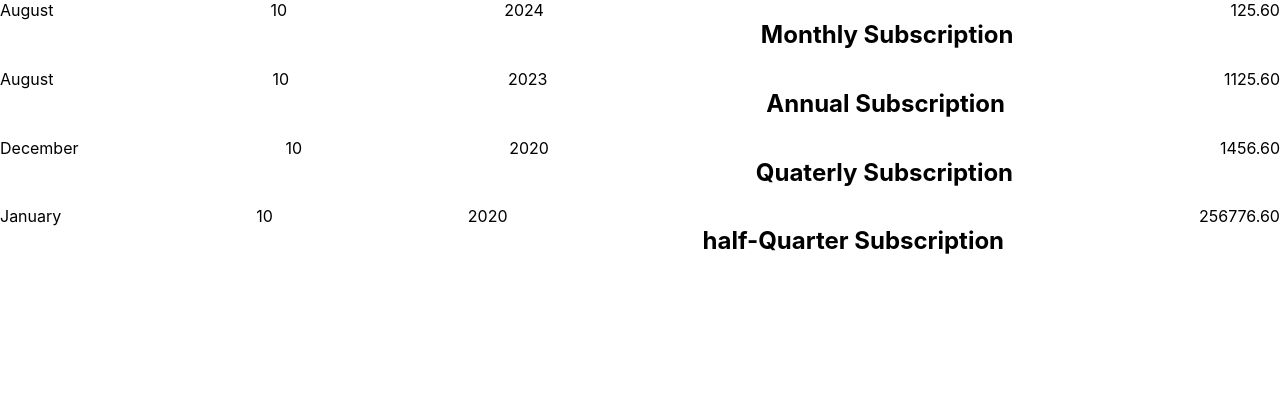
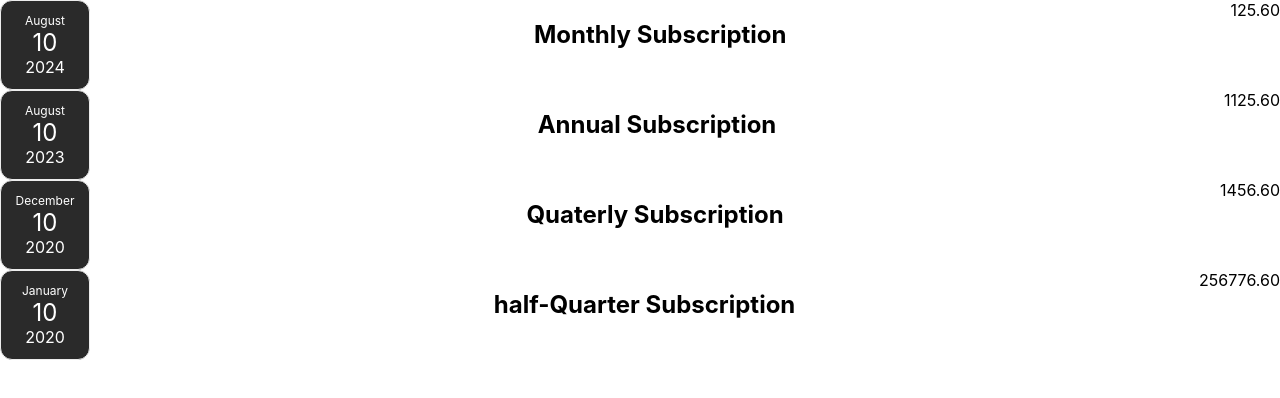
Before and after one commit to sandeeppal270/reactlearn, a React (Create React App) app: page / in a window 1280 px wide. Shown: the top 398 px of the page. Built offline with nearby package versions, Linux system fonts and the light colour scheme.

Commit message:
first commit

```diff
--- a/src/components/Subscription.js
+++ b/src/components/Subscription.js
@@ -1,14 +1,11 @@
 import './Subscription.css'
+import SubscriptionDate from './SubscriptionDate'
 function Subscription(props){
     // this is js function four using month day year in string format
-    const month=props.date.toLocaleString('default',{month:'long'});
-    const day=props.date.toLocaleString('default',{day:'2-digit'});
-    const year=props.date.getFullYear();
+
     return(
         <div className="subscription">
-        <div>{month}</div>
-        <div>{day}</div>
-        <div>{year}</div>
+        <SubscriptionDate date={props.date}/>
         <h2 className='subscription_title'>{props.title}</h2>
         <div className='subscription_price'>{props.amount}</div>
         </div>
--- a/src/components/SubscriptionDate.css
+++ b/src/components/SubscriptionDate.css
@@ -0,0 +1,26 @@
+.date{
+    display: flex;
+    flex-direction: column;
+    width: 5.5rem;
+    height: 5.5rem;
+    border: 1px solid #ececec;
+    background-color: #2a2a2a;
+    color: white;
+    border-radius: 12px;
+    align-items: center;
+    justify-content: center;
+
+
+}
+.month{
+    font-size: 0.75rem;
+
+
+}
+.year{
+
+}
+.day{
+    font-size: 1.5rem;
+
+}
--- a/src/components/SubscriptionDate.js
+++ b/src/components/SubscriptionDate.js
@@ -0,0 +1,17 @@
+import './SubscriptionDate.css';
+function SubscriptionDate(props){
+    const month=props.date.toLocaleString('default',{month:'long'});
+    const day=props.date.toLocaleString('default',{day:'2-digit'});
+    const year=props.date.getFullYear();
+    return(
+
+
+    <div className="date">
+        <div className="month">{month}</div>
+        <div className="day">{day}</div>
+        <div className="year">{year}</div>
+    </div>
+    )
+
+}
+export default SubscriptionDate
```
